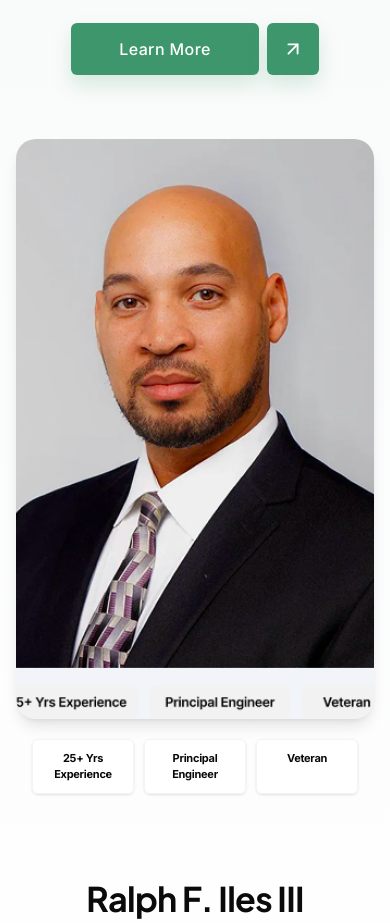
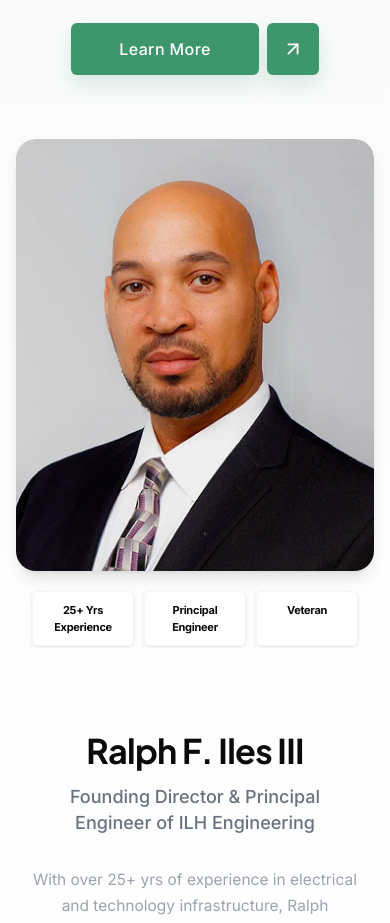
Before and after one commit to Yug210705/ILH_Engineering, a React (Vite) app: page / in a window 390 px wide. Shown: the part 8580-9503 px from the top of the page. Built offline with nearby package versions, Linux system fonts and the light colour scheme.

Commit message:
fix(leadership): enforce consistent aspect-ratio profile crop across mobile breakpoints to reliably hide native PNG artifact labels

```diff
--- a/src/components/Leadership.jsx
+++ b/src/components/Leadership.jsx
@@ -46,7 +46,7 @@ export default function Leadership() {
             transition={{ duration: 0.4, delay: 0.1, ease: "easeOut" }}
             className="flex flex-col items-center w-full max-w-[480px]"
           >
-            <div className="w-full h-[580px] bg-slate-100 overflow-hidden mb-4 relative flex items-center justify-center rounded-[20px] shadow-lg">
+            <div className="w-full aspect-[48/58] sm:h-[580px] bg-slate-100 overflow-hidden mb-4 relative flex items-center justify-center rounded-[20px] shadow-lg">
               <img
                 src={ralphImg}
                 alt="Ralph F. Iles III"
```
